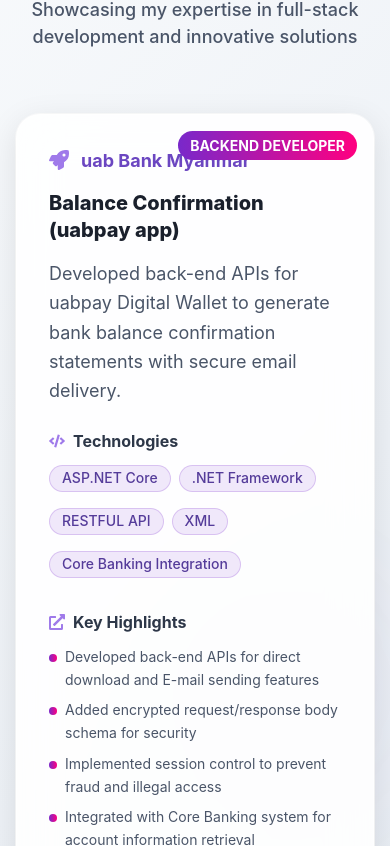
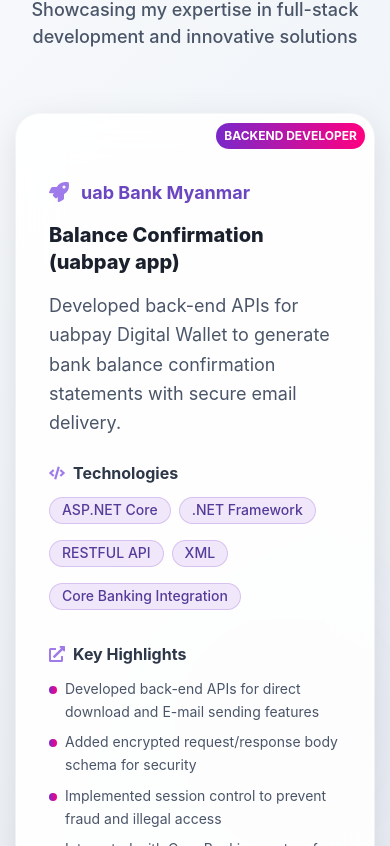
Before and after one commit to AungZawMyo97/new_portfolio, a React (Vite) app: page / in a window 390 px wide. Shown: the part 1438-2284 px from the top of the page. Built offline with nearby package versions, Linux system fonts and the light colour scheme.

Commit message:
make more responsive

```diff
--- a/src/components/Projects.jsx
+++ b/src/components/Projects.jsx
@@ -112,14 +112,19 @@
                 minHeight="600px"
               >
                 {/* Project type badge */}
-                <Box position="absolute" top={4} right={4}>
+                <Box
+                  position="absolute"
+                  top={{ base: 2, md: 4 }}
+                  right={{ base: 2, md: 4 }}
+                  zIndex={2}
+                >
                   <Badge
                     colorScheme="purple"
                     variant="solid"
-                    px={3}
-                    py={1}
+                    px={{ base: 2, md: 3 }}
+                    py={{ base: 1, md: 1 }}
                     borderRadius="full"
-                    fontSize="sm"
+                    fontSize={{ base: "xs", md: "sm" }}
                     fontWeight="bold"
                     bgGradient="linear(to-r, #7928CA, #FF0080)"
                   >
@@ -128,7 +133,7 @@
                 </Box>
 
                 {/* Company name with icon */}
-                <HStack spacing={3} mb={4}>
+                <HStack spacing={3} mb={4} mt={{ base: 8, md: 0 }}>
                   <Icon as={FaRocket} color="purple.400" w={5} h={5} />
                   <Text
                     color={colorMode === 'dark' ? 'purple.300' : 'purple.600'}
```
